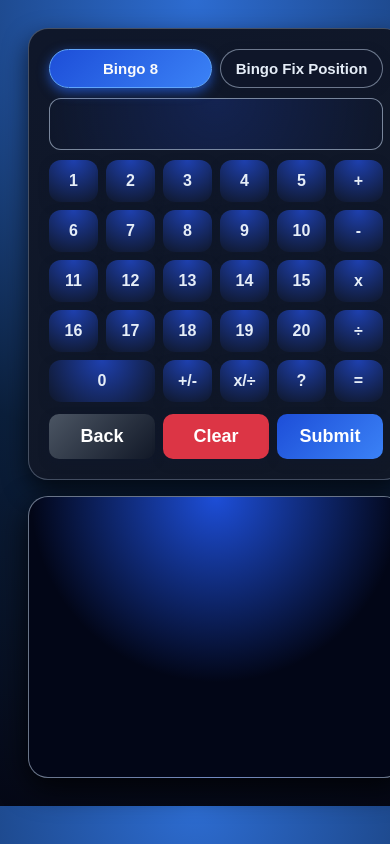
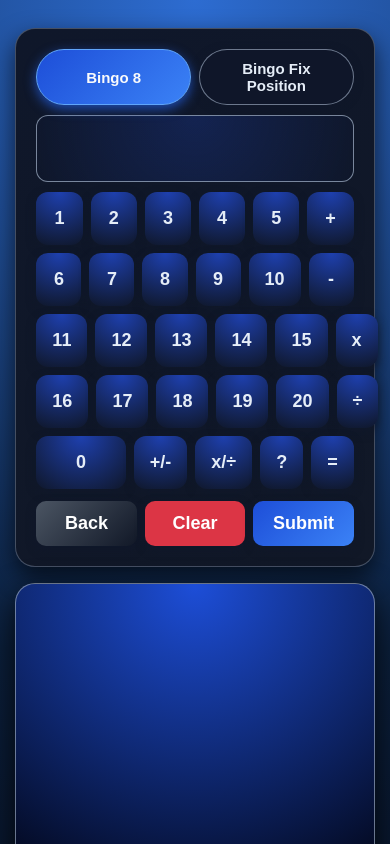
Before and after one commit to Rewwiw/A-Math-Solution-Solver, a plain HTML site: page index.html in a window 390 px wide. Shown: the top 844 px of the page. Drawn offline with Linux system fonts and the light colour scheme.

Commit message:
Update styles.css

```diff
--- a/css/styles.css
+++ b/css/styles.css
@@ -327,30 +327,22 @@ body {
 @media (max-width: 900px) {
   body {
     flex-direction: column;
-    align-items: stretch;
+    align-items: center;
   }
-  .solutions-container {
-    width: 100%;
-    height: 280px;
+
+  .container, .solutions-container {
+    width: 95%;
+    max-width: 480px;
   }
 }
 
 @media (max-width: 700px) {
-  .show-pawn-input {
-    height: 50px;
-    gap: 5px;
+  body {
+    align-items: center;
   }
-  .pawn-slot {
-    min-width: 28px;
-    height: 28px;
-    font-size: 15px;
-    border-radius: 6px;
-  }
-  .pawn input {
-    padding: 12px;
-    font-size: 16px;
-  }
-  .solutions-container {
-    height: 240px;
+
+  .container, .solutions-container {
+    width: 95%;
+    max-width: 450px;
   }
 }
```
